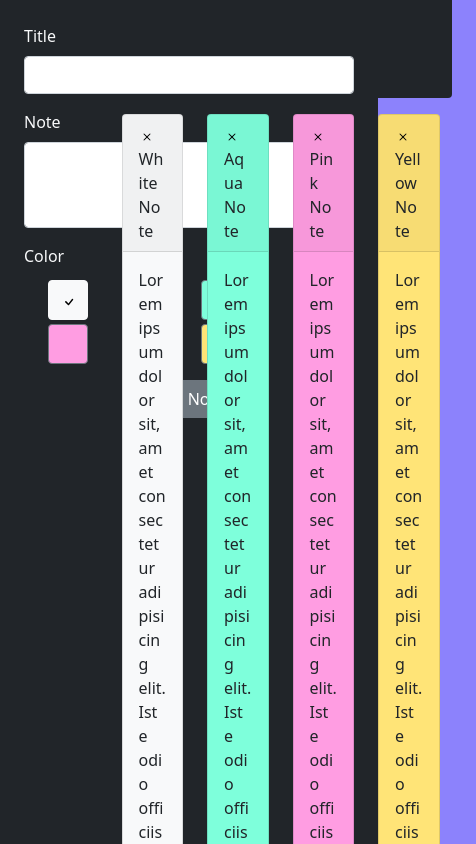
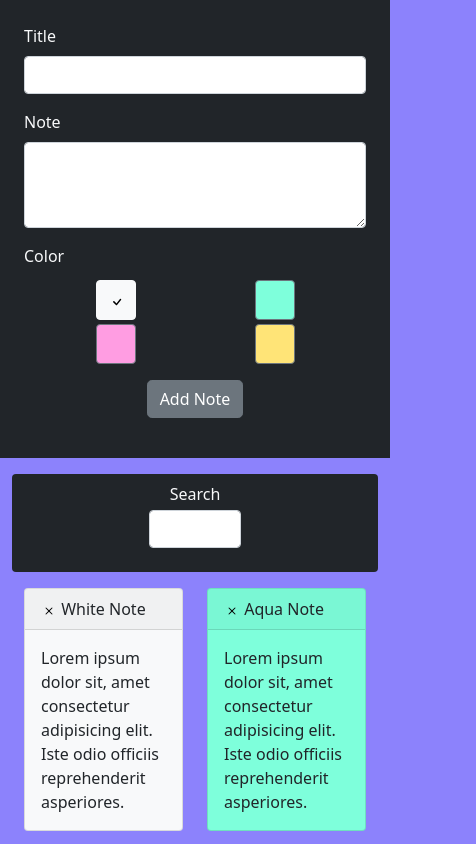
Before and after one commit to emirhancirmencik/front-end-patikasi, a React (Create React App) app in the folder redux-odevler/redux-notes-app/: page / in a window 390 px wide. Shown: the top 844 px of the page, 476 px wide, since content can reach past the window. Built offline with nearby package versions, Linux system fonts and the light colour scheme.

Commit message:
Responsive design added.

```diff
--- a/redux-odevler/redux-notes-app/src/App.css
+++ b/redux-odevler/redux-notes-app/src/App.css
@@ -22,3 +22,29 @@ body {
 .bg-clr3 {
   background-color: rgb(255, 228, 119) !important;
 }
+
+@media only screen and (max-width: 992px) {
+  .filter {
+    margin-left: 0%;
+    margin-top: 1rem !important;
+  }
+  .top-rad {
+    border-top-right-radius: 0.25rem !important;
+    border-top-left-radius: 0.25rem !important;
+  }
+}
+
+@media only screen and (min-width: 992px) {
+  .form {
+    padding-right: 0 !important;
+    height: 100% !important;
+    position: fixed !important;
+    flex: 0 0 auto;
+    width: 25% !important;
+  }
+  .filter {
+    margin-left: 25% !important;
+    margin-top: 0rem !important;
+    width: 75% !important;
+  }
+}
--- a/redux-odevler/redux-notes-app/src/App.js
+++ b/redux-odevler/redux-notes-app/src/App.js
@@ -5,12 +5,12 @@ import Content from "./components/Content";
 
 function App() {
   return (
-    <div className="App  ">
-      <div className="row container-filter">
-        <div className="col-12 col-md-3 h-100 pe-0 position-fixed">
+    <div className="App">
+      <div className="row">
+        <div className="col-12 form">
           <Form />
         </div>
-        <div className="col-12 offset-3 col-md-9 h-100">
+        <div className="col-12 filter h-100">
           <Content />
         </div>
       </div>
--- a/redux-odevler/redux-notes-app/src/components/Filter.js
+++ b/redux-odevler/redux-notes-app/src/components/Filter.js
@@ -11,7 +11,7 @@ function Filter() {
   }
 
   return (
-    <div className="row justify-content-center bg-dark text-light rounded-bottom p-2 ">
+    <div className="row justify-content-center bg-dark text-light rounded-bottom top-rad p-2 ">
       <div className="col-4 text-center align-self-center mb-3">
         <div className="form-group filter-text">
           <label htmlFor="title ">Search</label>
--- a/redux-odevler/redux-notes-app/src/components/Form.js
+++ b/redux-odevler/redux-notes-app/src/components/Form.js
@@ -75,7 +75,7 @@ function Form() {
               </Label>
               <div className="container ">
                 <div className="row">
-                  <div className="col-6 col-lg-3">
+                  <div className="col-6 col-lg-3 text-center">
                     <Button
                       type="button"
                       className="my-btn btn btn-light mt-1 shadow-none"
@@ -84,7 +84,7 @@ function Form() {
                       {color === "bg-light" && <img src={check} alt="" />}
                     </Button>
                   </div>
-                  <div className="col-6 col-lg-3">
+                  <div className="col-6 col-lg-3 text-center">
                     <Button
                       type="button"
                       className="my-btn bg-clr1 mt-1 shadow-none"
@@ -93,7 +93,7 @@ function Form() {
                       {color === "bg-clr1" && <img src={check} alt="" />}
                     </Button>
                   </div>
-                  <div className="col-6 col-lg-3">
+                  <div className="col-6 col-lg-3 text-center">
                     <Button
                       type="button"
                       className="my-btn bg-clr2 mt-1 shadow-none"
@@ -102,7 +102,7 @@ function Form() {
                       {color === "bg-clr2" && <img src={check} alt="" />}
                     </Button>
                   </div>
-                  <div className="col-6 col-lg-3">
+                  <div className="col-6 col-lg-3 text-center">
                     <Button
                       type="button"
                       className="my-btn bg-clr3 mt-1 shadow-none"
--- a/redux-odevler/redux-notes-app/src/components/TodoList.js
+++ b/redux-odevler/redux-notes-app/src/components/TodoList.js
@@ -11,7 +11,6 @@ function Todolist() {
   const items = useSelector((state) => state.notes.items);
   const filter = useSelector((state) => state.notes.activeFilter);
 
-  console.log(items);
   filtered = items.filter((item) => {
     return Object.keys(item).some((key) =>
       item[key].toString().toLowerCase().includes(filter.toLowerCase())
@@ -21,12 +20,10 @@ function Todolist() {
   window.localStorage.setItem("notes", JSON.stringify(items));
 
   return (
-    <div className="row">
-      {filtered.map((item) => (
-        <div
-          className={`${item.text.length > 114 ? "col-6" : "col-3"} mt-3`}
-          key={item.id}
-        >
+    <div className="row mb-3">
+      {filtered.map((item, i) => {
+        return (
+          <div className={"col-lg-3 col-6 h-100 mt-3"} key={item.id}>
             <Card className={`${item.color}`}>
               <CardHeader>
                 <img
@@ -41,7 +38,8 @@ function Todolist() {
               </CardBody>
             </Card>
           </div>
-      ))}
+        );
+      })}
     </div>
   );
 }
```
Lines whose indentation alone changed are shown as unchanged.
